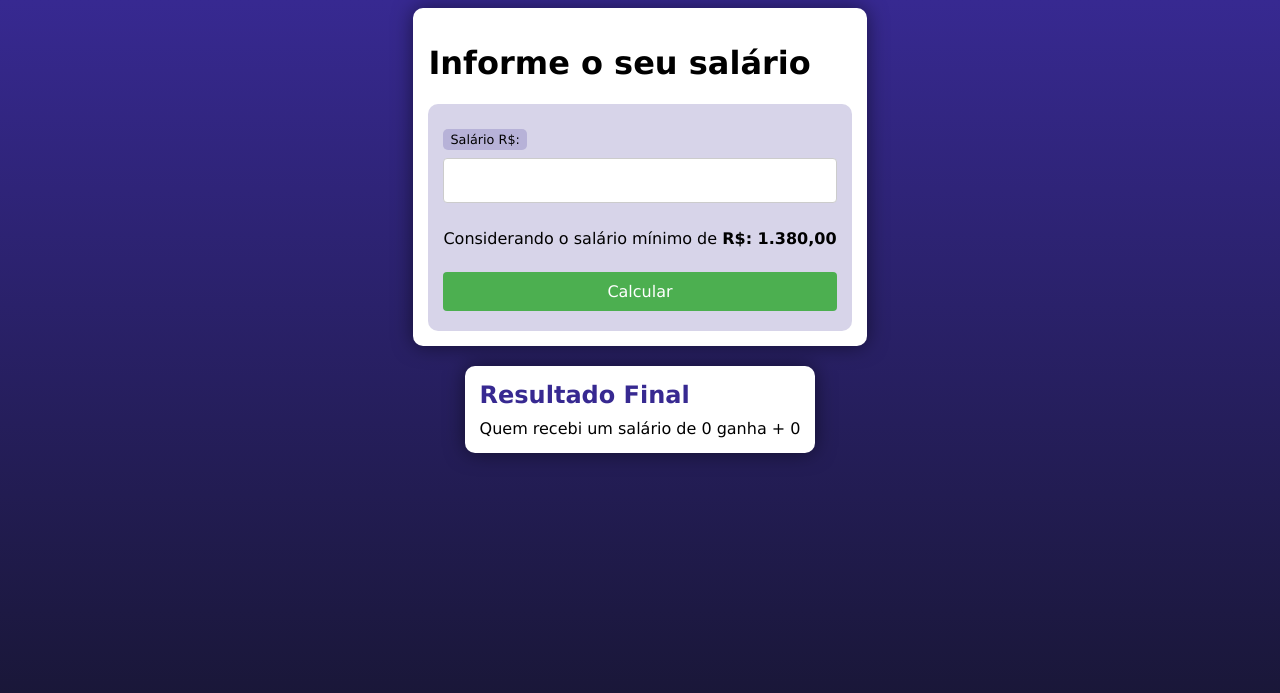
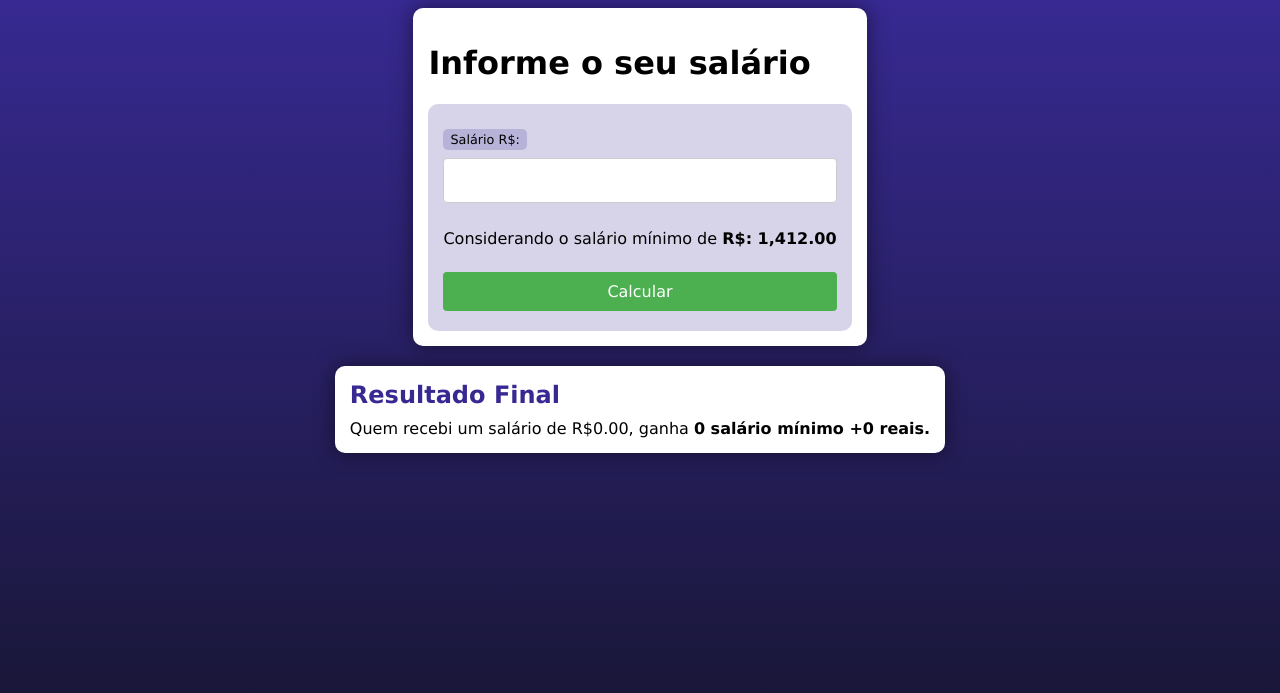
Before and after one commit to Feliipe-Silva/PHP, a PHP site: page /desafio07.php in a window 1280 px wide. Shown: the top 693 px of the page. Run offline with PHP 8.4, Linux system fonts and the light colour scheme.

Commit message:
7º-Desafio proposto feito!
Feito!

```diff
--- a/DESAFIOS/7º-Desafio/desafio07.php
+++ b/DESAFIOS/7º-Desafio/desafio07.php
@@ -9,14 +9,14 @@
 <body>
     <?php
         $sa = $_POST['sa'] ?? 0;
-        //$minimo = 1380;
+        $minimo = 1_412.00; // valor do salário mínimo de 2024;
     ?>
     <main>
         <h1>Informe o seu salário</h1>
         <form action="<?php echo $_SERVER['PHP_SELF']; ?>" method="post">
             <label for="">Salário R$:</label>
                 <input type="number" name="sa" id="sa">
-            <p>Considerando o salário mínimo de <strong>R$: 1.380,00</strong></p>
+            <p>Considerando o salário mínimo de <strong>R$: <?=number_format($minimo, 2, ".", ","); ?></strong></p>
                 <input type="submit" value="Calcular">
 
         </form>
@@ -25,9 +25,9 @@
     <section>
         <h2>Resultado Final</h2>
         <?php
-            $minimo = 1380;
-            $resto = $sa % $minimo;
-            print "Quem recebi um salário de $sa ganha + $resto";
+            $resu = intdiv($sa, $minimo); //Resultado do valor inteiro, do (valor input dividido do salário mínimo);
+            $resto = $sa % $minimo; //Aqui o resultado do resto da divisão;
+            print "Quem recebi um salário de R\$" . number_format($sa, 2, ".", ","). ", ganha <strong>$resu salário mínimo +$resto reais.</strong>";
         ?>
     </section>
 </body>
```
